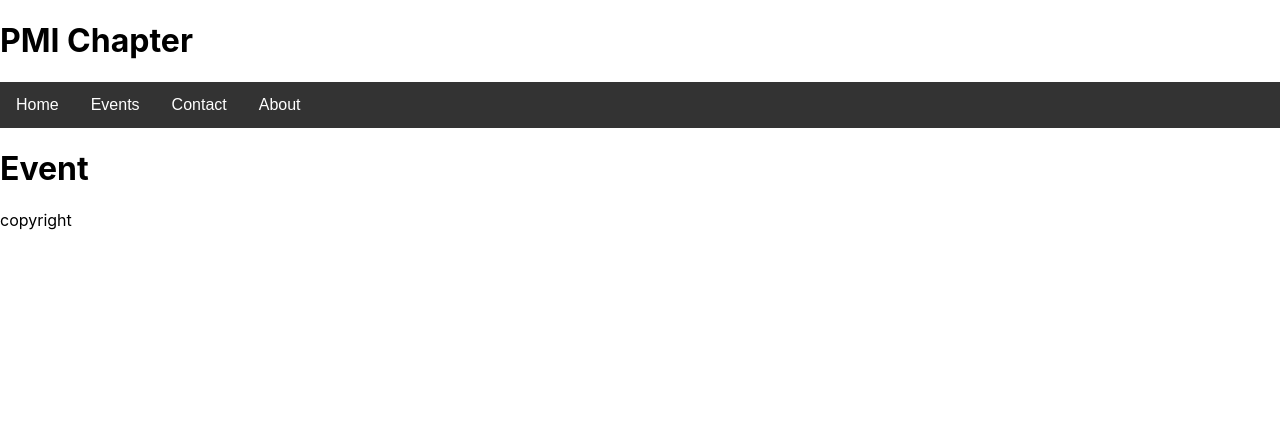
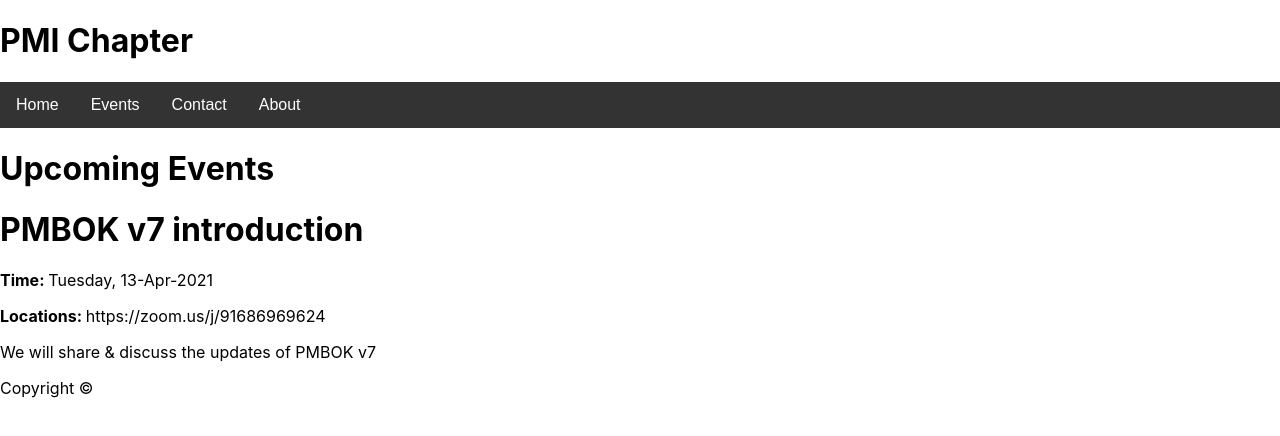
Before and after one commit to vutuananhhd89/js-mentoring, a React (Create React App) app: page /events in a window 1280 px wide. Shown: the top 436 px of the page. Built offline with nearby package versions, Linux system fonts and the light colour scheme.

Commit message:
EventShow

```diff
--- a/src/pages/About/AboutLocations/AboutLocationsPage.js
+++ b/src/pages/About/AboutLocations/AboutLocationsPage.js
@@ -7,6 +7,9 @@
     <>
       <Header />
       <h1>Our Locations</h1>
+      <h2>PMI Vietnam Chapter</h2>
+      <h3>Hanoi:</h3>
+      <p>Up Coworking space, VPBank building, 19 Lang Ha</p>
       <Footer year="2021"/>
     </>
   );
--- a/src/pages/Events/EventsPage.js
+++ b/src/pages/Events/EventsPage.js
@@ -6,12 +6,31 @@
   return (
     <>
       <Header />
-      <h1>
-        Event
-      </h1>
+      <h1> Upcoming Events </h1>
+      <EventShow
+        title='PMBOK v7 introduction'
+        time='Tuesday, 13-Apr-2021'
+        location='https://zoom.us/j/91686969624'
+        description='We will share & discuss the updates of PMBOK v7'
+        />
       <Footer />
     </>
   );
 }
 
+function EventShow(props){
+  return(
+    <>
+      <h1>{props.title}</h1>
+      <b>Time: </b>
+      <t>{props.time}</t>
+      <p>
+        <b>Locations: </b>
+        <t>{props.location}</t>
+      </p>
+      <p>{props.description}</p>
+    </>
+  );
+}
+
 export default EventPage;
--- a/src/shared/Footer.js
+++ b/src/shared/Footer.js
@@ -4,7 +4,7 @@
 function Footer(props){
   return (
     <footer>
-      <p>copyright {props.year}</p>
+      <p>Copyright © {props.year}</p>
     </footer>
   );
 }
```
